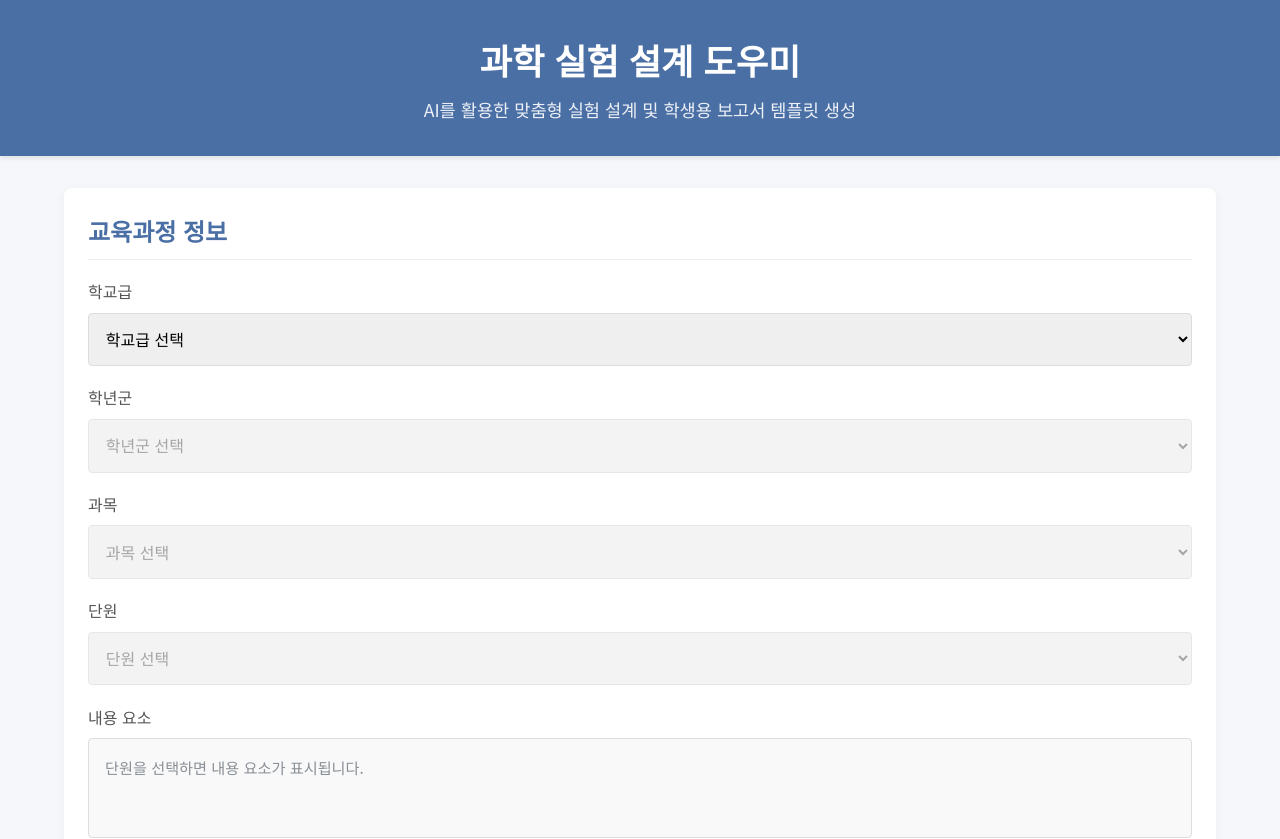
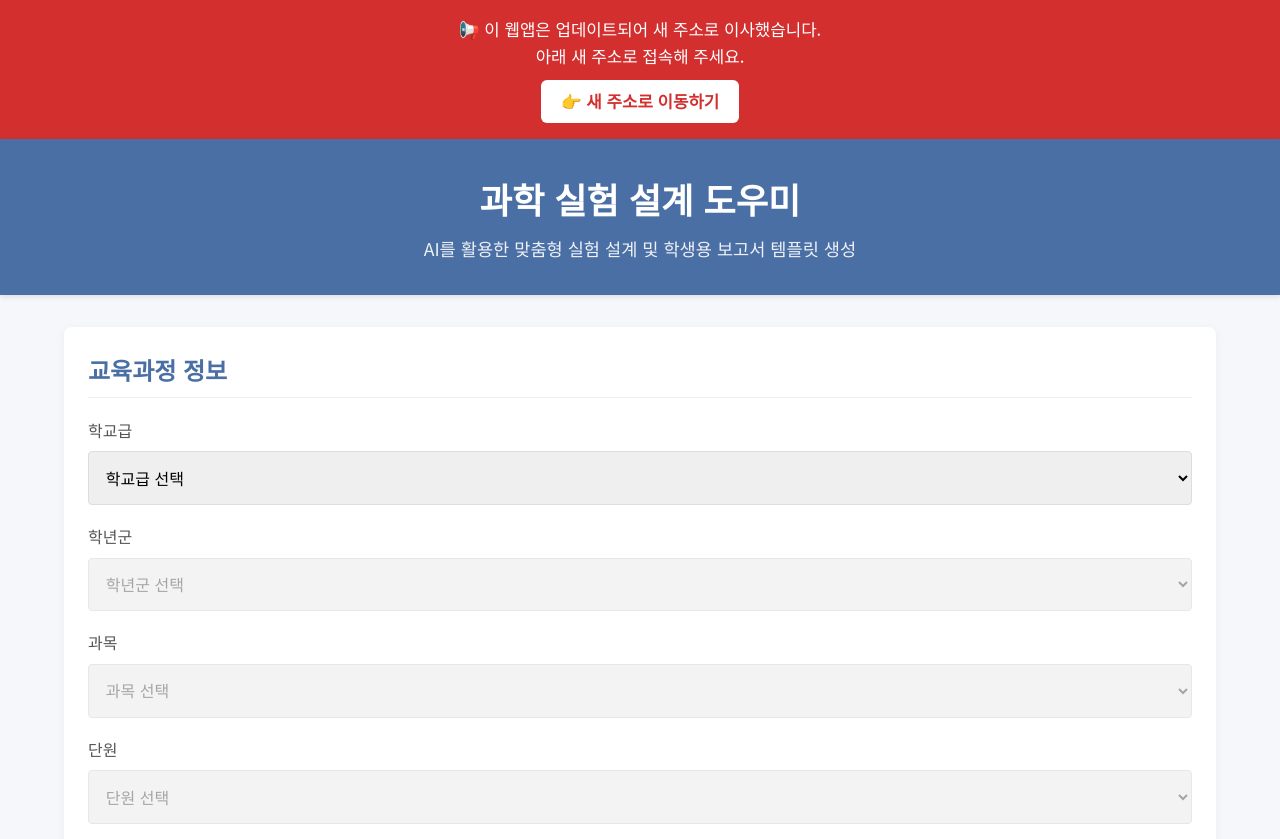
Before and after one commit to BYC3448/exp_designer_railway, a website with bundled scripts: page index.html in a window 1280 px wide. Shown: the top 839 px of the page. Built offline with nearby package versions, Linux system fonts and the light colour scheme.

Commit message:
Add update notice with new address in index.html

```diff
--- a/index.html
+++ b/index.html
@@ -11,6 +11,11 @@
     <script src="https://cdn.jsdelivr.net/npm/mammoth@1.6.0/mammoth.browser.min.js"></script>
 </head>
 <body>
+    <div style="background:#d32f2f; color:#fff; text-align:center; padding:16px 12px; font-size:1.05rem; line-height:1.6; font-family:'Noto Sans KR',sans-serif;">
+        📢 이 웹앱은 업데이트되어 새 주소로 이사했습니다.<br>
+        아래 새 주소로 접속해 주세요.<br>
+        <a href="https://exp-designer.vercel.app/" style="display:inline-block; margin-top:10px; background:#fff; color:#d32f2f; font-weight:700; padding:8px 20px; border-radius:6px; text-decoration:none;">👉 새 주소로 이동하기</a>
+    </div>
     <header>
         <h1>과학 실험 설계 도우미</h1>
         <p>AI를 활용한 맞춤형 실험 설계 및 학생용 보고서 템플릿 생성</p>
```
